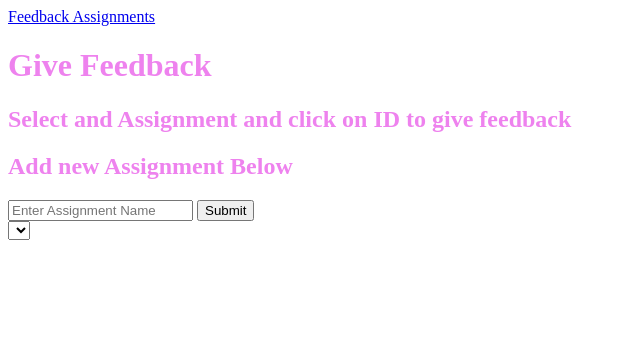
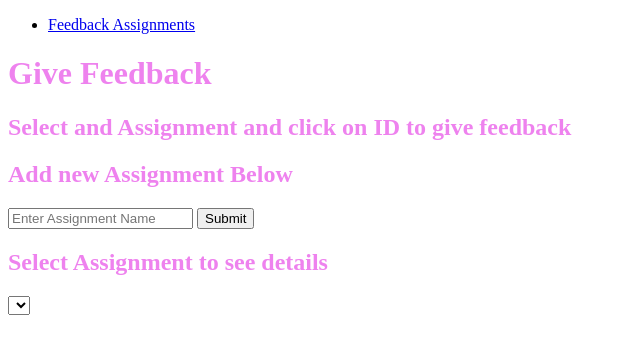
Before and after one commit to chavezoscar/chavezoscar.github.io, a plain HTML site: page index.html in a window 1280 px wide. Shown: the whole page, without its empty margins (0-640 px from the left). Drawn offline with Linux system fonts and the light colour scheme.

Commit message:
changing index

```diff
--- a/index.html
+++ b/index.html
@@ -1,8 +1,12 @@
 <!DOCTYPE html>
 <html>
-    <link rel="stylesheet" href="styles.css">
+        <link rel="stylesheet" href="styles.css">
+
+    <ul class="navbar">
+
+            <li><a href="/feedback-assignments.html" id="feedback-assignments-link">Feedback Assignments </a></li>
+    </ul>
     <head>
-            <a href="/feedback-assignments.html" id="feedback-assignments-link">Feedback Assignments</a>
     </head>
     <body>
         <h1>Give Feedback</h1>
@@ -13,7 +17,7 @@
             <input type="text" placeholder="Enter Assignment Name" name="assignmentName">
             <button>Submit</button>
         </form>
-
+        <h2>Select Assignment to see details</h2>
         <span id="changes-made"></span>
         <select id="all-assignments"></select>
         <div id="assignments"></div>
```
